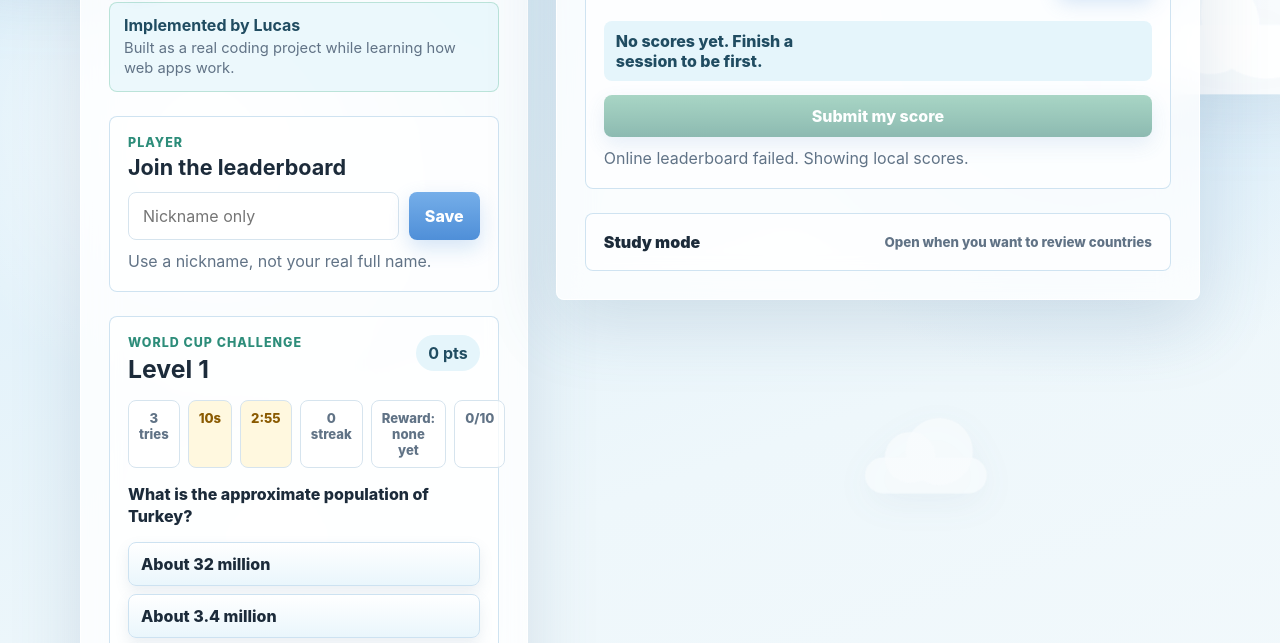
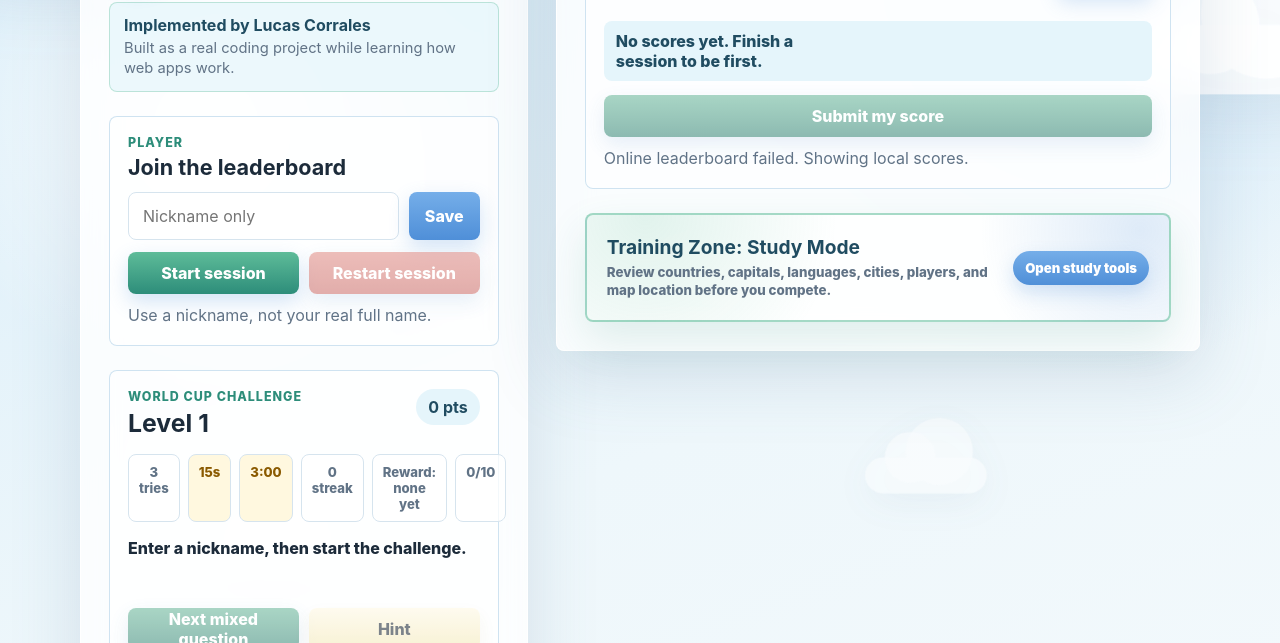
Before and after one commit to ocorrales/GeoLearning, a plain HTML site: page index.html in a window 1280 px wide. Shown: the part 152-795 px from the top of the page. Drawn offline with Linux system fonts and the light colour scheme; no server answers.

Commit message:
Improve session start and study mode UX

```diff
--- a/index.html
+++ b/index.html
@@ -27,7 +27,7 @@
         </div>
 
         <div class="lucas-credit">
-          <strong>Implemented by Lucas</strong>
+          <strong>Implemented by Lucas Corrales</strong>
           <span>Built as a real coding project while learning how web apps work.</span>
         </div>
 
@@ -47,6 +47,10 @@
             />
             <button type="submit">Save</button>
           </form>
+          <div class="session-controls">
+            <button id="start-session" type="button">Start session</button>
+            <button id="restart-session" type="button">Restart session</button>
+          </div>
           <p id="player-helper" class="helper-text">
             Use a nickname, not your real full name.
           </p>
@@ -71,7 +75,7 @@
           </div>
 
           <p id="question-text" class="question-text">
-            Pick a country, then start the challenge.
+            Enter a nickname, then start the challenge.
           </p>
 
           <div id="answer-options" class="answer-options"></div>
@@ -92,6 +96,7 @@
             <li>Each question gives 3 tries and only 15 seconds.</li>
             <li>Hints cost points, wrong answers cost points, timeouts hurt more.</li>
             <li>The country card is hidden while you answer.</li>
+            <li>Restart anytime before submitting if you want a fresh session.</li>
           </ul>
         </section>
       </section>
@@ -114,9 +119,19 @@
 
         <details class="study-panel">
           <summary>
-            <span>Study mode</span>
-            <small>Open when you want to review countries</small>
+            <span class="study-summary-copy">
+              <strong>Training Zone: Study Mode</strong>
+              <small>Review countries, capitals, languages, cities, players, and map location before you compete.</small>
+            </span>
+            <span class="study-summary-action">Open study tools</span>
           </summary>
+
+          <div class="study-hints" aria-label="Study mode features">
+            <span>Country cards</span>
+            <span>Moving map pin</span>
+            <span>World Cup players</span>
+            <span>Practice facts</span>
+          </div>
 
           <div class="search-area">
             <label for="country-input">Type a country</label>
--- a/script.js
+++ b/script.js
@@ -114,8 +114,10 @@ const rewardElement = document.querySelector("#reward");
 const progressElement = document.querySelector("#progress");
 const questionText = document.querySelector("#question-text");
 const answerOptions = document.querySelector("#answer-options");
+const startSessionButton = document.querySelector("#start-session");
 const newQuestionButton = document.querySelector("#new-question");
 const hintButton = document.querySelector("#hint-button");
+const restartSessionButton = document.querySelector("#restart-session");
 const submitScoreButton = document.querySelector("#submit-score");
 const feedback = document.querySelector("#feedback");
 const playerForm = document.querySelector("#player-form");
@@ -132,7 +134,7 @@ let level = 1;
 let score = 0;
 let triesLeft = 3;
 let streak = 0;
-let answered = false;
+let answered = true;
 let hintUsed = false;
 let questionDeck = [];
 let lastQuestionTypeKey = "";
@@ -141,6 +143,7 @@ let secondsLeft = 15;
 let timerId;
 let sessionSecondsLeft = 180;
 let sessionTimerId;
+let sessionStarted = false;
 let sessionEnded = false;
 let playerName = localStorage.getItem("geolearning.playerName") || "";
 let totalQuestions = 0;
@@ -176,6 +179,7 @@ function setPlayerName(name) {
   localStorage.setItem("geolearning.playerName", playerName);
   playerNameInput.value = playerName;
   playerHelper.textContent = `Playing as ${playerName}.`;
+  updateGameStatus();
 }
 
 function getLocalScores() {
@@ -527,7 +531,65 @@ function stopTimer() {
   clearInterval(timerId);
 }
 
+function resetSession() {
+  stopTimer();
+  stopSessionTimer();
+  level = 1;
+  score = 0;
+  triesLeft = 3;
+  streak = 0;
+  answered = true;
+  hintUsed = false;
+  currentQuestion = undefined;
+  secondsLeft = questionTimeLimit;
+  sessionSecondsLeft = sessionTimeLimit;
+  sessionStarted = false;
+  sessionEnded = false;
+  totalQuestions = 0;
+  correctAnswers = 0;
+  bestStreak = 0;
+  scoreSubmitted = false;
+  buildQuestionDeck();
+  answerOptions.innerHTML = "";
+  questionText.textContent = playerName
+    ? "Ready. Start the session when you are prepared."
+    : "Enter a nickname, then start the challenge.";
+  feedback.textContent = "Session not started yet. No timer is running.";
+  hideAnswerCountry();
+  updateGameStatus();
+}
+
+function startSession() {
+  if (!playerName) {
+    const cleanedName = cleanPlayerName(playerNameInput.value);
+    if (!cleanedName) {
+      playerHelper.textContent = "Choose a nickname before starting.";
+      playerNameInput.focus();
+      updateGameStatus();
+      return;
+    }
+    setPlayerName(cleanedName);
+  }
+
+  if (sessionStarted && !sessionEnded) {
+    return;
+  }
+
+  sessionStarted = true;
+  sessionEnded = false;
+  scoreSubmitted = false;
+  createQuestion();
+}
+
 function createQuestion() {
+  if (!sessionStarted) {
+    questionText.textContent = playerName
+      ? "Ready. Start the session when you are prepared."
+      : "Enter a nickname, then start the challenge.";
+    updateGameStatus();
+    return;
+  }
+
   if (sessionEnded) {
     updateGameStatus();
     return;
@@ -706,8 +768,11 @@ function updateGameStatus() {
   streakElement.textContent = `${streak} streak`;
   rewardElement.textContent = streak > 0 ? `Reward: ${getReward()}` : "Reward: none yet";
   progressElement.textContent = `${totalQuestions}/${questionsPerSession}`;
-  newQuestionButton.disabled = !answered || sessionEnded;
+  startSessionButton.disabled = sessionStarted && !sessionEnded;
+  newQuestionButton.disabled = !sessionStarted || !answered || sessionEnded;
   hintButton.disabled = answered || hintUsed || sessionEnded;
+  restartSessionButton.disabled =
+    !sessionStarted && totalQuestions === 0 && score === 0 && !currentQuestion;
   submitScoreButton.disabled = !sessionEnded || scoreSubmitted || totalQuestions === 0;
 }
 
@@ -743,6 +808,11 @@ showAnswerButton.addEventListener("click", () => {
   quizAnswer.classList.toggle("hidden");
 });
 
+startSessionButton.addEventListener("click", () => {
+  playUnravelSound();
+  startSession();
+});
+
 newQuestionButton.addEventListener("click", () => {
   playUnravelSound();
   stopTimer();
@@ -757,6 +827,11 @@ hintButton.addEventListener("click", () => {
 submitScoreButton.addEventListener("click", () => {
   playUnravelSound();
   submitScore();
+});
+
+restartSessionButton.addEventListener("click", () => {
+  playUnravelSound();
+  resetSession();
 });
 
 refreshLeaderboardButton.addEventListener("click", () => {
@@ -775,5 +850,5 @@ if (playerName) {
 
 renderCountry(selectedCountry);
 buildQuestionDeck();
-createQuestion();
+resetSession();
 fetchLeaderboard();
--- a/styles.css
+++ b/styles.css
@@ -448,6 +448,21 @@ button:active {
   border-color: #f4aaa2;
 }
 
+.session-controls {
+  display: grid;
+  grid-template-columns: 1fr 1fr;
+  gap: 10px;
+  margin: 12px 0 0;
+}
+
+.session-controls button:first-child {
+  background: linear-gradient(180deg, #5ebc99 0%, #2d8d7a 100%);
+}
+
+.session-controls button:last-child {
+  background: linear-gradient(180deg, #f08b82 0%, #df6d68 100%);
+}
+
 .challenge-actions {
   display: grid;
   grid-template-columns: repeat(2, 1fr);
@@ -455,7 +470,11 @@ button:active {
   margin-top: 12px;
 }
 
-.challenge-actions button:nth-child(2) {
+.challenge-actions button:first-child {
+  background: linear-gradient(180deg, #5ebc99 0%, #2d8d7a 100%);
+}
+
+.challenge-actions button:last-child {
   color: var(--ink);
   background: linear-gradient(180deg, #fff8df 0%, #f6e8a8 100%);
   box-shadow: 0 8px 18px rgba(154, 123, 38, 0.12);
@@ -534,9 +553,13 @@ button:disabled {
 
 .study-panel {
   margin-top: 24px;
-  border: 1px solid rgba(205, 226, 241, 0.95);
+  border: 2px solid rgba(94, 188, 153, 0.55);
   border-radius: 8px;
-  background: rgba(255, 255, 255, 0.62);
+  background:
+    radial-gradient(circle at 10% 0%, rgba(94, 188, 153, 0.18), transparent 12rem),
+    radial-gradient(circle at 95% 15%, rgba(79, 143, 216, 0.18), transparent 10rem),
+    rgba(255, 255, 255, 0.78);
+  box-shadow: 0 18px 42px rgba(45, 141, 122, 0.14);
   overflow: hidden;
 }
 
@@ -545,14 +568,53 @@ button:disabled {
   justify-content: space-between;
   gap: 14px;
   align-items: center;
-  padding: 18px;
+  padding: 20px;
   cursor: pointer;
   font-weight: 900;
+}
+
+.study-summary-copy {
+  display: grid;
+  gap: 5px;
+}
+
+.study-summary-copy strong {
+  color: #204c61;
+  font-size: 1.2rem;
 }
 
 .study-panel summary small {
   color: var(--muted);
   font-weight: 800;
+  line-height: 1.35;
+}
+
+.study-summary-action {
+  flex: 0 0 auto;
+  border-radius: 999px;
+  padding: 9px 12px;
+  color: #ffffff;
+  background: linear-gradient(180deg, #75aee9 0%, #4f8fd8 100%);
+  box-shadow: 0 8px 18px rgba(79, 143, 216, 0.22);
+  font-size: 0.82rem;
+  white-space: nowrap;
+}
+
+.study-hints {
+  display: flex;
+  flex-wrap: wrap;
+  gap: 8px;
+  margin: 0 18px 16px;
+}
+
+.study-hints span {
+  border-radius: 999px;
+  padding: 8px 11px;
+  color: #204c61;
+  background: rgba(229, 245, 251, 0.92);
+  border: 1px solid rgba(205, 226, 241, 0.95);
+  font-size: 0.82rem;
+  font-weight: 850;
 }
 
 .study-panel[open] {
@@ -942,6 +1004,7 @@ li {
   .search-box,
   .facts-grid,
   .status-row,
+  .session-controls,
   .challenge-actions {
     grid-template-columns: 1fr;
   }
```
Also changed, not shown: 1 other file.
